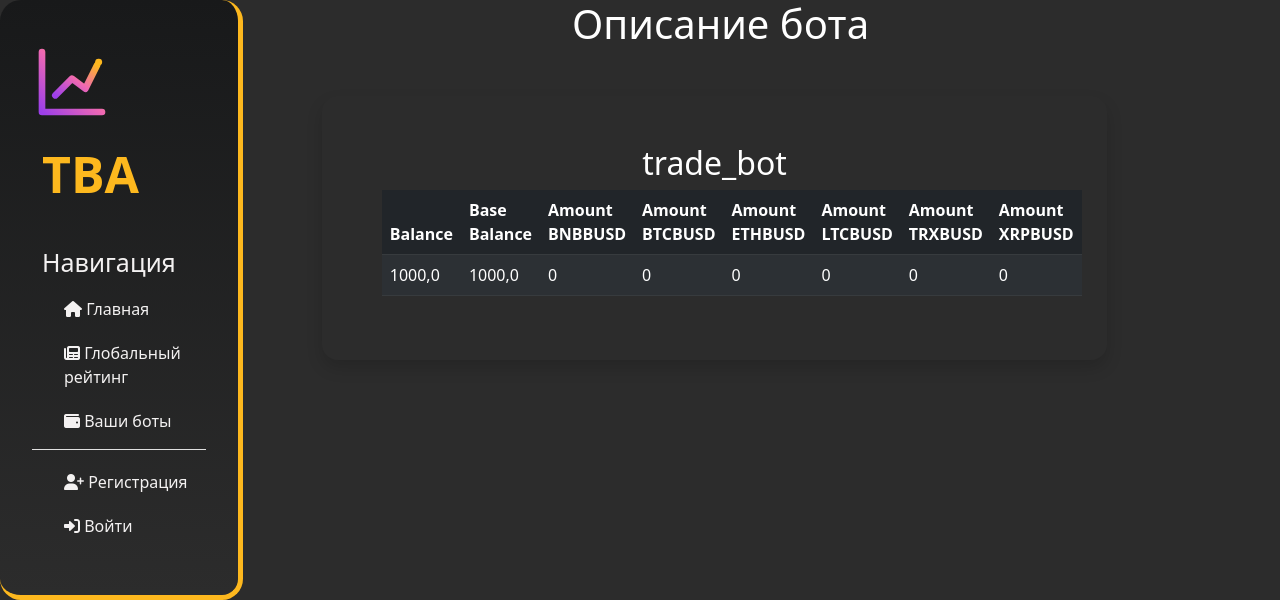
After one commit to ska-19/trading_bots_arena_2, a Django app: page /bot/detail/1 in a window 1280 px wide. The commit adds this page. Shown: the top 600 px of the page. Run offline with Django 4.2, Linux system fonts and the light colour scheme; data comes from the database, SQL or seed files in the repository; both versions use the stored data as it was after the commit.

Commit message:
bot_detail + text-center

```diff
--- a/bot_ui/urls.py
+++ b/bot_ui/urls.py
@@ -5,6 +5,7 @@ from .views import *
 urlpatterns = [
     path('', RegisterBot.as_view(), name='add_bot'),
     path('add/', RegisterBot.as_view(), name='add_bot'),
-    # path('list/', bots_list, name='bots_list'),
     path('list/', BotListView.as_view(), name='bots_list'),
+    path('detail/<int:pk>', bot_detail_view, name='bot_detail'),
+
 ]
--- a/bot_ui/views.py
+++ b/bot_ui/views.py
@@ -26,6 +26,7 @@ class BotListView(ListView):
     def get_queryset(self):
         return Bot.objects.filter(user_id=self.request.user.id)
 
-# def bots_list(request):
-#     bots = Bot.objects.all()
-#     return render(request, 'bots_list.html', {'bots': bots})
+# 'detail/<int:pk>'
+def bot_detail_view(request, pk):
+    bot = Bot.objects.get(pk=pk)
+    return render(request, 'bot_detail.html', {'bot': bot})
--- a/templates/add_bot.html
+++ b/templates/add_bot.html
@@ -22,7 +22,7 @@
 
 {% block content %}
 
-<div class="col-12">
+<div class="col-12 container">
     <h1 class="text-center text-white">
     Добавление ботов
   </h1>
--- /dev/null
+++ b/templates/bot_detail.html
@@ -0,0 +1,90 @@
+{% extends 'layout.html' %}
+{% load static %}
+{% load django_template_maths %}
+
+
+{% block msg %}
+  {% if messages %}
+  {% for mg in messages %}
+  <div class="pt-5"></div>
+  <div class="pt-5"></div>
+
+  <div {% if mg.tags %} class="alert alert-{{mg.tags}} alert-dismissible fade show" role ="alert" {% endif %}><strong>{{mg}}</strong>
+    <button type="button" class="btn-close" data-bs-dismiss="alert" aria-label="Close"> </button>
+  </div>
+  {% endfor %}
+  {% endif %}
+{% endblock msg %}
+
+
+
+{% block content %}
+<div class="col-14 container">
+  <h1 class="text-center text-white">
+    Описание бота
+  </h1>
+
+  <div class="container">
+    <div class="row mt-5">
+      <div class="shadow col-lg-10 p-5 text-white rounded-4 mx-auto">
+        <div class="container">
+          <div class="row">
+            <div class="col-mx-auto">
+{#              <img class="rounded-circle profileSize" src="{{ user.profile.image.url }}" alt="Аватарка">#}
+{#              <p class="h2 px-3 pt-3 text-white" >{{ user.first_name }} {{ user.last_name }}</p>#}
+              <p class="h2  mx-auto text-center" >{{ bot.bot_name }} </p>
+  <table class="table table-striped table-dark">
+    <thead>
+      <tr>
+{#        <th>User ID</th>#}
+{#        <th>Token</th>#}
+        <th>Balance</th>
+        <th>Base Balance</th>
+        <th>Amount BNBBUSD</th>
+        <th>Amount BTCBUSD</th>
+        <th>Amount ETHBUSD</th>
+        <th>Amount LTCBUSD</th>
+        <th>Amount TRXBUSD</th>
+        <th>Amount XRPBUSD</th>
+      </tr>
+    </thead>
+    <tbody>
+      <tr>
+{#        <td>{{ bot.user_id }}</td>#}
+{#        <td>{{ bot.token }}</td>#}
+        <td>{{ bot.balance|add_decimal:2 }}</td>
+        <td>{{ bot.base_balance|add_decimal:2 }}</td>
+        <td>{{ bot.amount_BNBBUSD|add_decimal:2 }}</td>
+        <td>{{ bot.amount_BTCBUSD|add_decimal:2 }}</td>
+        <td>{{ bot.amount_ETHBUSD|add_decimal:2 }}</td>
+        <td>{{ bot.amount_LTCBUSD|add_decimal:2 }}</td>
+        <td>{{ bot.amount_TRXBUSD|add_decimal:2 }}</td>
+        <td>{{ bot.amount_XRPBUSD|add_decimal:2 }}</td>
+      </tr>
+    </tbody>
+  </table>
+
+            </div>
+      </div>
+    </div>
+  </div>
+
+
+
+{#  <div class="container">#}
+{#    <div class="row mt-10">#}
+{#      <div class="shadow col-lg-10 p-5 text-white rounded-4 mx-auto">#}
+{#          <h1 class="text-white text-center my-5"> Все боты {{ user.username }} </h1>#}
+{#        {% if bots %}#}
+{#        {% else %}#}
+{#            <h4 class="text-white text-center my-5"> У пользователя нет других публичных ботов :c </h4>#}
+{#        {% endif %}#}
+{#  </div>#}
+{##}
+{#    </div>#}
+{#  </div>#}
+
+</div></div></div>
+
+
+{% endblock content %}
--- a/templates/bots_list.html
+++ b/templates/bots_list.html
@@ -3,7 +3,7 @@
 {% block title %} Боты {% endblock %}
 
 {% block content %}
-<div class="features">
+<div class="features container">
     <h1> Ваши боты </h1>
     {% for bots_i in bots%}
     <div class="alert alert-warning">
--- a/templates/login.html
+++ b/templates/login.html
@@ -5,7 +5,7 @@
 
 {% block content %}
 
-<div class="col-12">
+<div class="col-12 container">
     <h1 class="text-center text-white">
         Вход
     </h1>
--- a/templates/profile.html
+++ b/templates/profile.html
@@ -18,7 +18,7 @@
 
 
 {% block content %}
-<div class="col-14">
+<div class="col-14 container">
   <h1 class="text-center text-white">
     Профиль
   </h1>
--- a/templates/register.html
+++ b/templates/register.html
@@ -22,7 +22,7 @@
 
 {% block content %}
 
-<div class="col-12">
+<div class="col-12 container">
     <h1 class="text-center text-white">
     Регистрация
   </h1>
```
Also changed, not shown: templates/userprofile.html (+8 -3 lines), db.sqlite3.
